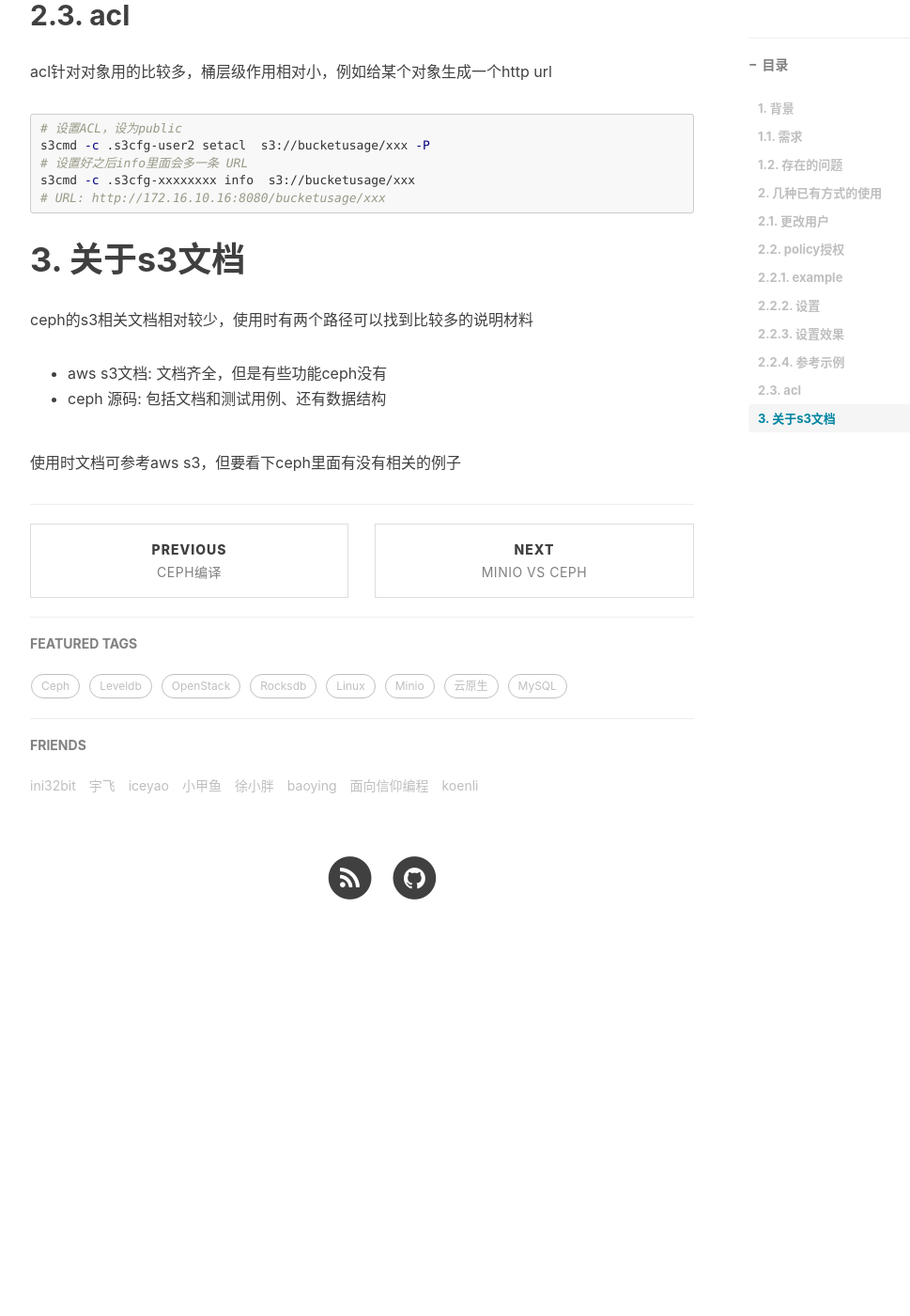
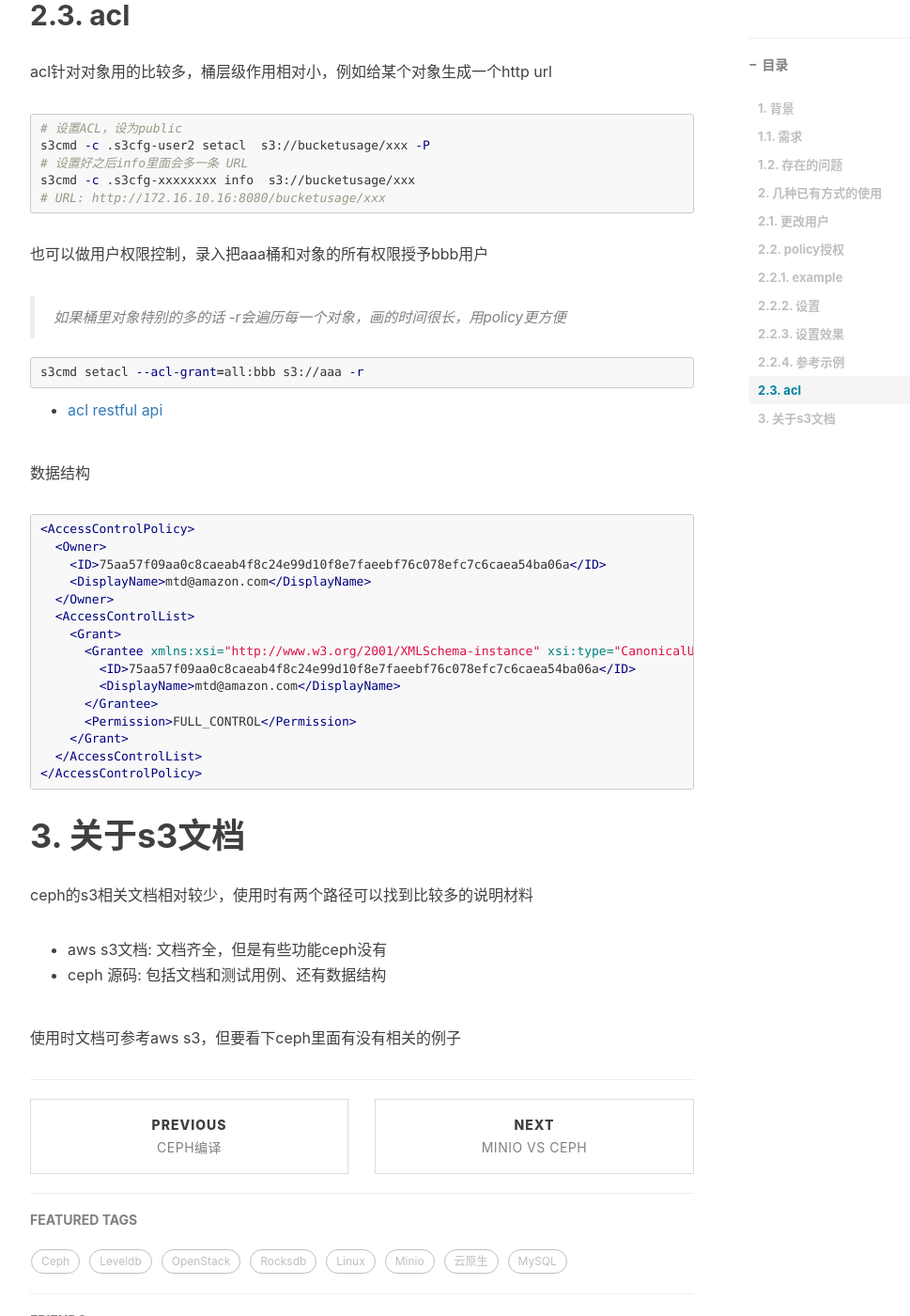
Before and after one commit to elrondwong/elrond.wang, a Jekyll site: the page built from _posts/2022-01-20-S3权限控制.md, in a window 1280 px wide and 1400 px high, scrolled down 3722 px. Shown: the whole window at 94% size, without its empty margins (233-1202 px from the left). Built offline with Jekyll 4.4.1, drawn with Linux system fonts in a browser that asks for light colours; comment, search, counter and statistics services are not loaded; before the commit the page ends 4775 px from its top, so only the background shows below that.

Commit message:
improve the s3 acl
Signed-off-by: wanggangfeng <gfengwong@gmail.com>

````diff
--- a/_posts/2022-01-20-S3权限控制.md
+++ b/_posts/2022-01-20-S3权限控制.md
@@ -165,6 +165,36 @@ s3cmd -c .s3cfg-xxxxxxxx info  s3://bucketusage/xxx
 # URL:       http://172.16.10.16:8080/bucketusage/xxx
 ```
 
+也可以做用户权限控制，录入把aaa桶和对象的所有权限授予bbb用户
+
+> 如果桶里对象特别的多的话 -r会遍历每一个对象，画的时间很长，用policy更方便
+
+```bash
+s3cmd setacl --acl-grant=all:bbb s3://aaa -r
+```
+
+- [acl restful api](https://docs.aws.amazon.com/AmazonS3/latest/API/API_PutObjectAcl.html)
+
+数据结构
+
+```xml
+<AccessControlPolicy>
+  <Owner>
+    <ID>75aa57f09aa0c8caeab4f8c24e99d10f8e7faeebf76c078efc7c6caea54ba06a</ID>
+    <DisplayName>mtd@amazon.com</DisplayName>
+  </Owner>
+  <AccessControlList>
+    <Grant>
+      <Grantee xmlns:xsi="http://www.w3.org/2001/XMLSchema-instance" xsi:type="CanonicalUser">
+        <ID>75aa57f09aa0c8caeab4f8c24e99d10f8e7faeebf76c078efc7c6caea54ba06a</ID>
+        <DisplayName>mtd@amazon.com</DisplayName>
+      </Grantee>
+      <Permission>FULL_CONTROL</Permission>
+    </Grant>
+  </AccessControlList>
+</AccessControlPolicy>
+```
+
 # 3. 关于s3文档
 
 ceph的s3相关文档相对较少，使用时有两个路径可以找到比较多的说明材料
````
